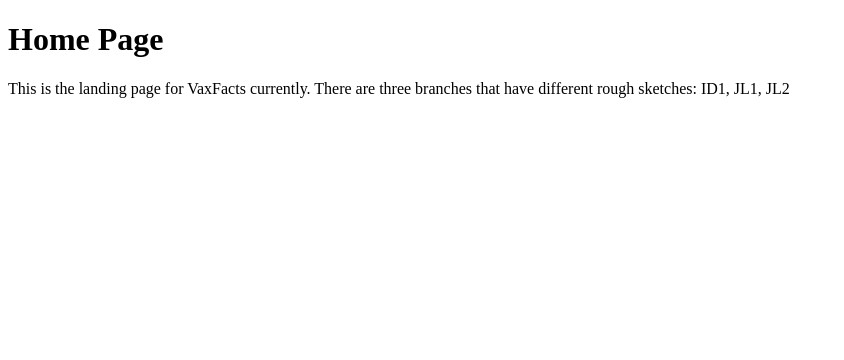
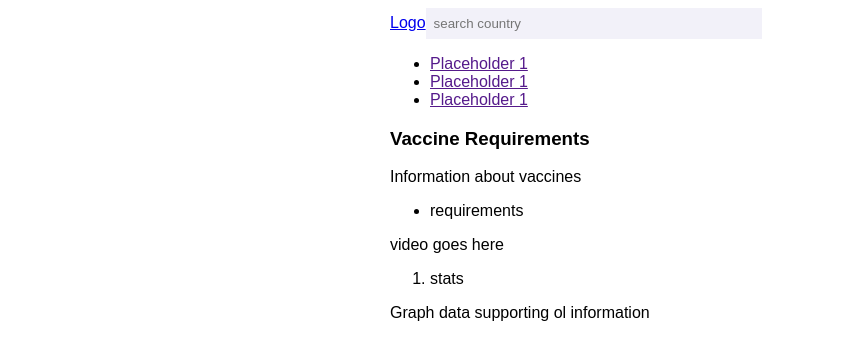
Before and after one commit to Lunar-Wranglers/CovidParents-client, a Gatsby site: page / in a window 1280 px wide. Shown: the whole page, without its empty margins (0-844 px from the left). Built offline with nearby package versions, Linux system fonts and the light colour scheme; Gatsby itself is replaced by a stand-in of ours.

Commit message:
Roughly crafted ID1; styling is definitely necessary

```diff
--- /dev/null
+++ b/src/components/header.js
@@ -0,0 +1,34 @@
+import * as React from 'react'
+import { Link } from 'gatsby'
+import SearchBar from './searchBar'
+import {
+    navLinks,
+    navLinkItem,
+    navLinkText
+ } from './layout.module.css'
+
+const Header = ({ children }) => {
+    return (
+        <div>
+            <div>
+                <Link to='/'>Logo</Link>
+                <SearchBar />
+            </div>
+            <nav>
+                <ul>
+                    <li>
+                        <Link to=''>Placeholder 1</Link>
+                    </li>
+                    <li>
+                        <Link to=''>Placeholder 1</Link>
+                    </li>
+                    <li>
+                        <Link to=''>Placeholder 1</Link>
+                    </li>
+                </ul>
+            </nav>
+        </div>
+    )
+}
+
+export default Header
--- a/src/components/layout.js
+++ b/src/components/layout.js
@@ -1,16 +1,15 @@
 import * as React from 'react'
-import { Link } from 'gatsby'
+import Header from './header'
+import { container } from './layout.module.css'
 
 const Layout = ({ pageTitle, children }) => {
     return (
-        <div>
+        <div className={container}>
             <title>
                 {pageTitle}
             </title>
             <main>
-                <h1>
-                    {pageTitle}
-                </h1>
+                <Header />
                 {children}
             </main>
         </div>
--- /dev/null
+++ b/src/components/layout.module.css
@@ -0,0 +1,21 @@
+.container {
+    display: flex;
+    margin: auto;
+    max-width: 500px;
+    font-family: sans-serif;
+}
+
+.nav-links {
+    display: flex;
+    list-style: none;
+    padding-left: 0;
+}
+
+.nav-link-item {
+    flex-direction: row;
+    padding-right: 2rem;
+}
+
+.nav-link-text {
+    color: black;
+}
--- /dev/null
+++ b/src/components/searchBar.js
@@ -0,0 +1,16 @@
+import * as React from 'react'
+
+const SearchBar = ({ keyword, setKeyword }) => {
+    const BarStyling = {width:"20rem", background:"#F2F1F9", border:"none", padding:"0.5rem"}
+    return (
+        <input
+            style={BarStyling}
+            key="random1"
+            value={keyword}
+            placeholder={"search country"}
+            onChange={(e) => setKeyword(e.target.value)}
+        />
+    )
+}
+
+export default SearchBar
--- a/src/pages/index.js
+++ b/src/pages/index.js
@@ -4,9 +4,30 @@ import Layout from '../components/layout'
 const IndexPage = () => {
   return (
     <Layout pageTitle='Home Page'>
-       <p>
-         This is the landing page for VaxFacts currently. There are three branches that have different rough sketches: ID1, JL1, JL2
-       </p>
+       <div id='vacReq'>
+         <h3>Vaccine Requirements</h3>
+         <p>
+           Information about vaccines
+         </p>
+         <ul>
+           <li>
+             requirements
+           </li>
+         </ul>
+       </div>
+       <div id='videoPlayer'>
+         video goes here
+       </div>
+       <div id='covidStats'>
+         <ol>
+           <li>
+             stats
+           </li>
+         </ol>
+         <div id='graphics'>
+           Graph data supporting ol information
+         </div>
+       </div>
     </Layout>
   )
 }
```
Also changed, not shown: src/components/SearchPage.js (added).
